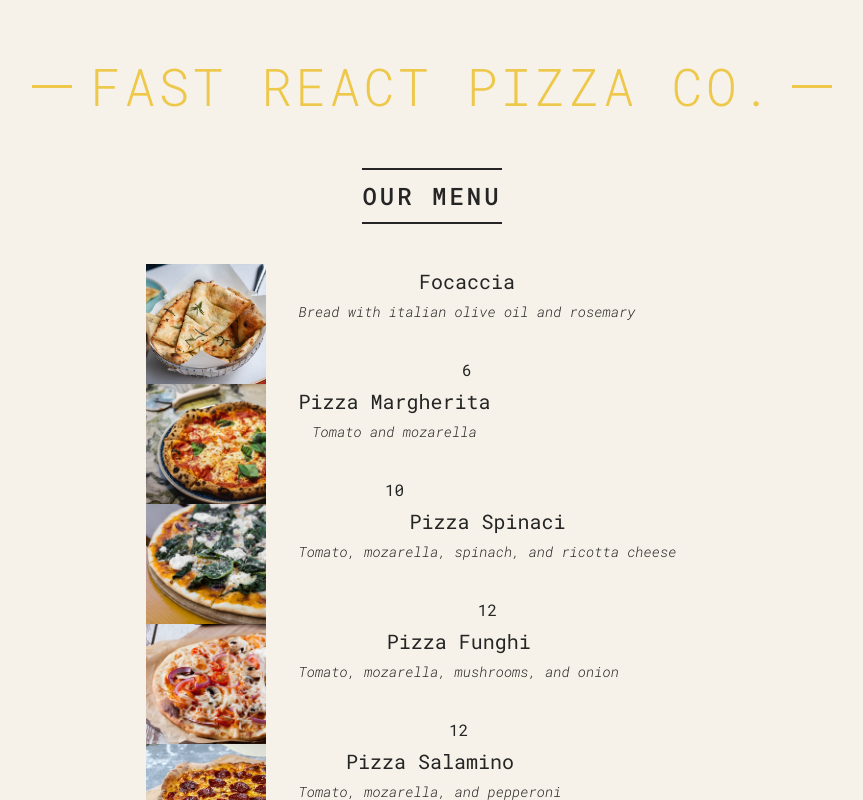
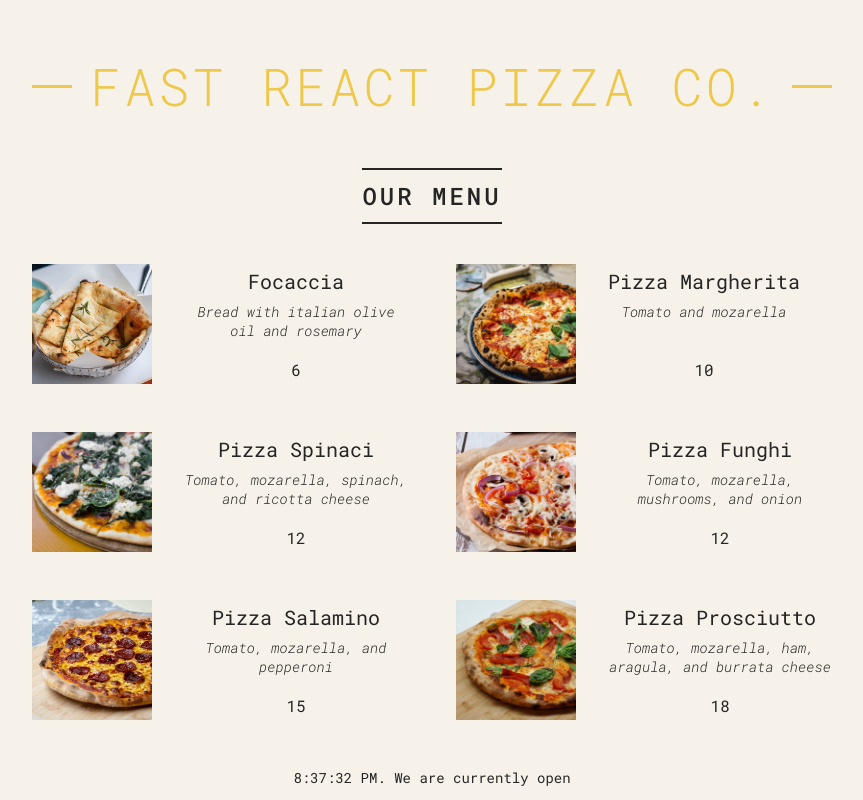
Before and after one commit to dariojularic/react-workshop, a React (Vite) app: page / in a window 1280 px wide. Shown: the top 800 px of the page, without its empty margins (208-1071 px from the left). Built offline with nearby package versions, Linux system fonts and the light colour scheme.

Commit message:
Refactor code

```diff
--- a/src/App.jsx
+++ b/src/App.jsx
@@ -23,14 +23,14 @@ function App() {
 function Pizza(props) {
   console.log(props)
   return (
-    <div className="pizza">
+    <li className="pizza">
       <img src={props.pizzaObj.photoName} alt={props.pizzaObj.photoName} />
       <div>
         <h3>{props.pizzaObj.name}</h3>
         <p>{props.pizzaObj.ingredients}</p>
         <span>{props.pizzaObj.price}</span>
       </div>
-    </div>
+    </li>
   )
 }
 
@@ -48,12 +48,12 @@ function Menu() {
     <main className="menu">
       <h2>Our Menu</h2>
 
-      <div>
+      <ul className="pizzas">
         {pizzaData.map(pizza => (
-          <Pizza pizzaObj={pizza} />
+          <Pizza pizzaObj={pizza} key={pizza.name} />
         ))}
 
-      </div>
+      </ul>
 
 
       {/* <Pizza
```
